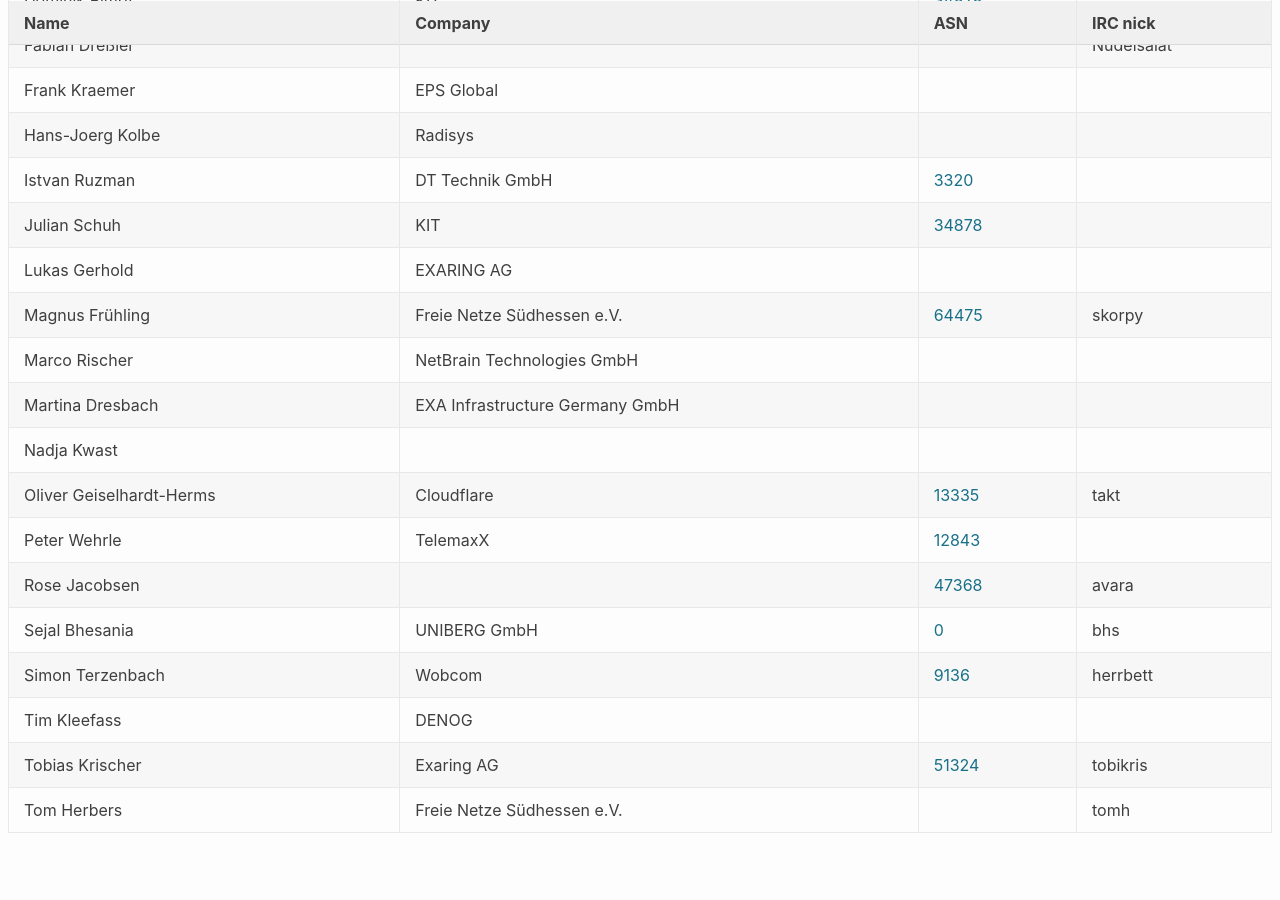
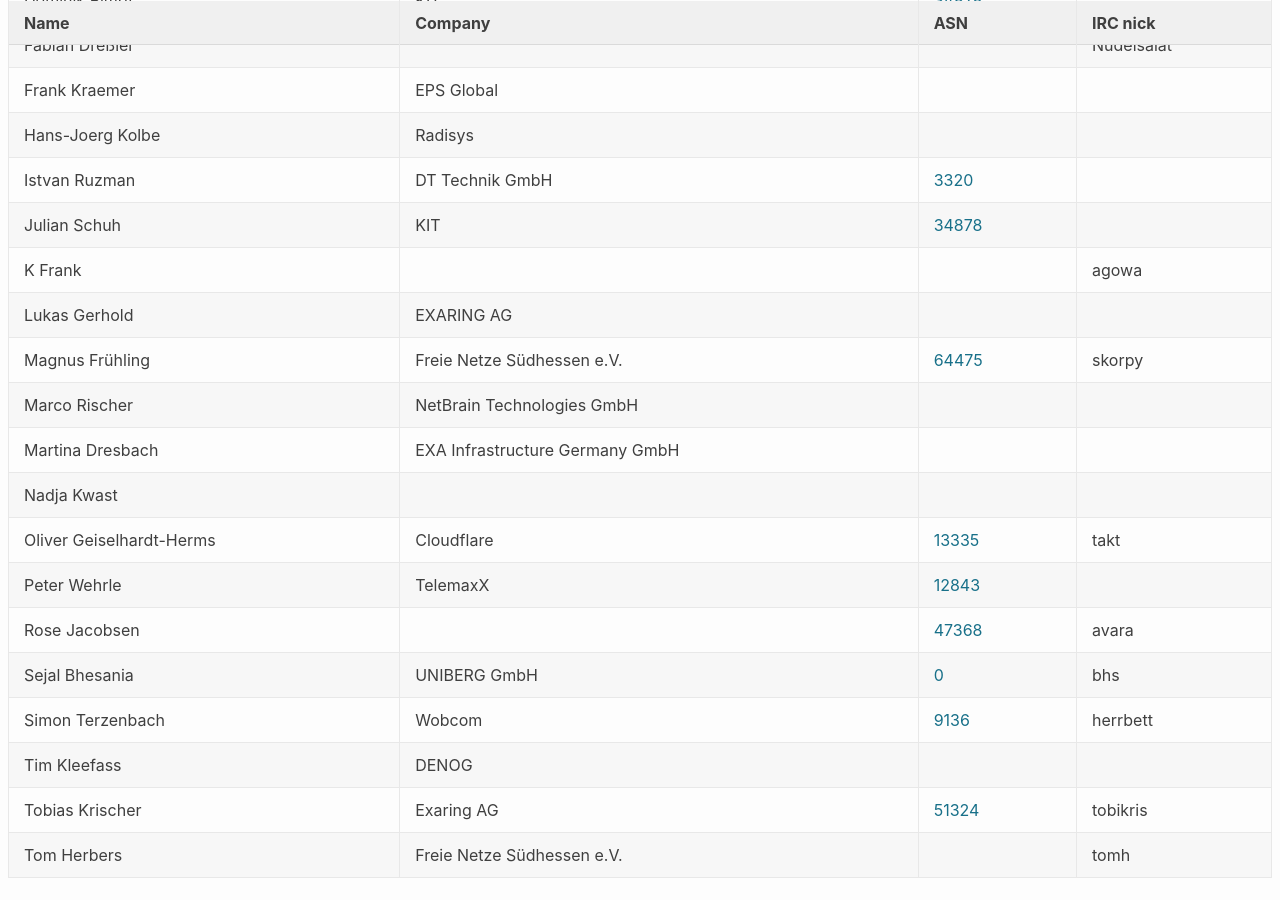
Before and after one commit to denog/pretix-attendeelist, a Jekyll site: the page built from meetup2023_04/index.markdown, in a window 1280 px wide and 900 px high, scrolled down 526 px. Built offline with Jekyll 4.4.1, drawn with Linux system fonts in a browser that asks for light colours; before the commit the page ends 1389 px from its top, so only the background shows below that.

Commit message:
Latest data: Tue Jun 13 13:10:38 UTC 2023

```diff
--- a/_data/attendees_denog_meetup_2023_04.json
+++ b/_data/attendees_denog_meetup_2023_04.json
@@ -96,6 +96,12 @@
     "asn": "34878"
   },
   {
+    "name": "K Frank",
+    "company": null,
+    "irc": "agowa",
+    "asn": null
+  },
+  {
     "name": "Lukas Gerhold",
     "company": "EXARING AG",
     "irc": null,
```
